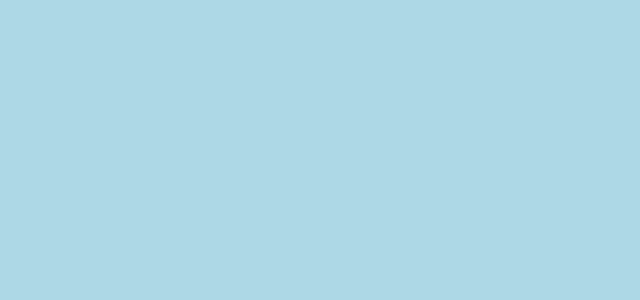
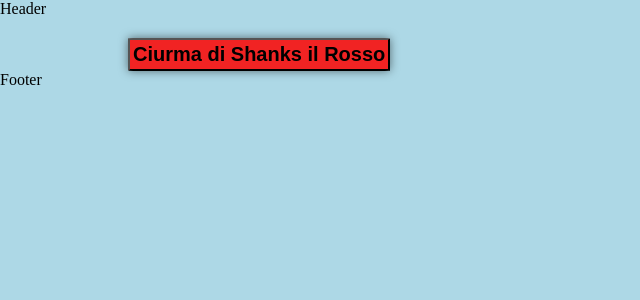
Before and after one commit to BartCatalano/onepiece, a React (Vite) app: page /rosso in a window 1280 px wide. Before the commit this address had no page. Shown: the top 300 px of the page, without its empty margins (0-640 px from the left). Built offline with nearby package versions, Linux system fonts and the light colour scheme.

Commit message:
feat: ciusrma di shanks caricata

```diff
--- a/src/App.jsx
+++ b/src/App.jsx
@@ -2,6 +2,7 @@
 import AppLayout from "./components/AppLayout"
 import AppMugiwara from "./components/AppMugiwara"
 import HomePage from "./components/HomePage"
+import AppRosso from "./components/AppRosso"
 
 function App() {
   return (
@@ -10,6 +11,7 @@
         <Route element={<AppLayout />}>
           <Route path="/" element={<HomePage />} />
           <Route path="/mugiwara" element={<AppMugiwara />} />
+          <Route path="/rosso" element={<AppRosso />} />
         </Route>
       </Routes>
     </BrowserRouter>
--- a/src/components/AppMugiwara.jsx
+++ b/src/components/AppRosso.jsx
@@ -1,15 +1,15 @@
 import axios from "axios";
-import { useState } from "react";
+import { useState,  UseEffect } from "react";
 
 
-function AppMugiwara () {
+function AppRosso () {
     const data = [];
 
     const [characters, setCharacters] = useState([]);
 
     const loadData = () => {
       axios.get("https://api.api-onepiece.com/v2/characters/en/crew/2").then((resp) => {
-        console.log(resp.data);
+
         setCharacters(resp.data);
       })
     };
@@ -17,7 +17,7 @@
     return (
       <>
         <div className="container mt-20">
-          <button disabled={characters.length > 0} className="bottone" onClick={loadData}><h2>Ciurma di Cappello di Paglia</h2></button>
+          <button disabled={characters.length > 0} className="bottone" onClick={loadData}><h2>Ciurma di Shanks il Rosso</h2></button>
         </div>
         <section className="container">
 
@@ -26,13 +26,13 @@
               <div key={curItem.id}>
               <div className="col">
                 <div className="card">
-                  <div className="cardName">{curItem.name}<img className="jr-name" src="./public/luffy-jolly-roger.png" alt="" /></div>
+                  <div className="cardName">{curItem.name}<img className="jr-name" src="./public/shanks.png" alt="" /></div>
                   <div className="cardInfo">
                   <div className="mtb-10">Bounty:<span className="cardValue"> {curItem.bounty}</span></div>
                   <div className="mtb-10">Job: <span className="cardValue">{curItem.job}</span></div>
                   <div className="mtb-10">Age: <span className="cardValue">{curItem.age}</span> </div>
                   </div>
-                  <div className="cardInfo"><img className="jr" src="./public/luffy-jolly-roger.png" alt="" /></div>
+                  <div className="cardInfo"><img className="jr" src="./public/shanks.png" alt="" /></div>
                 </div>
               </div>
             </div>
@@ -44,4 +44,4 @@
     )
   }
 
-export default AppMugiwara;
+export default AppRosso;
```
Also changed, not shown: public/shanks.png (added).
